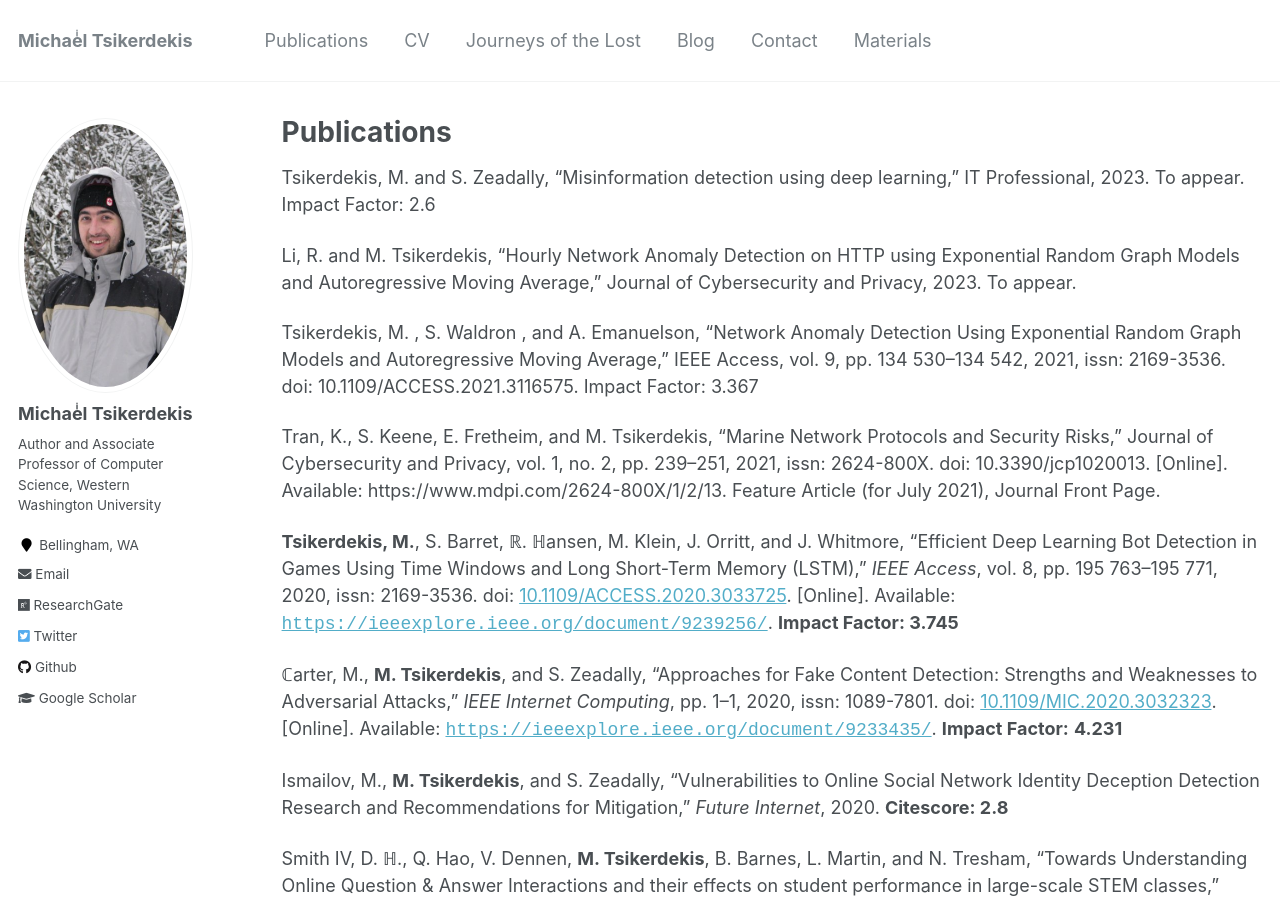
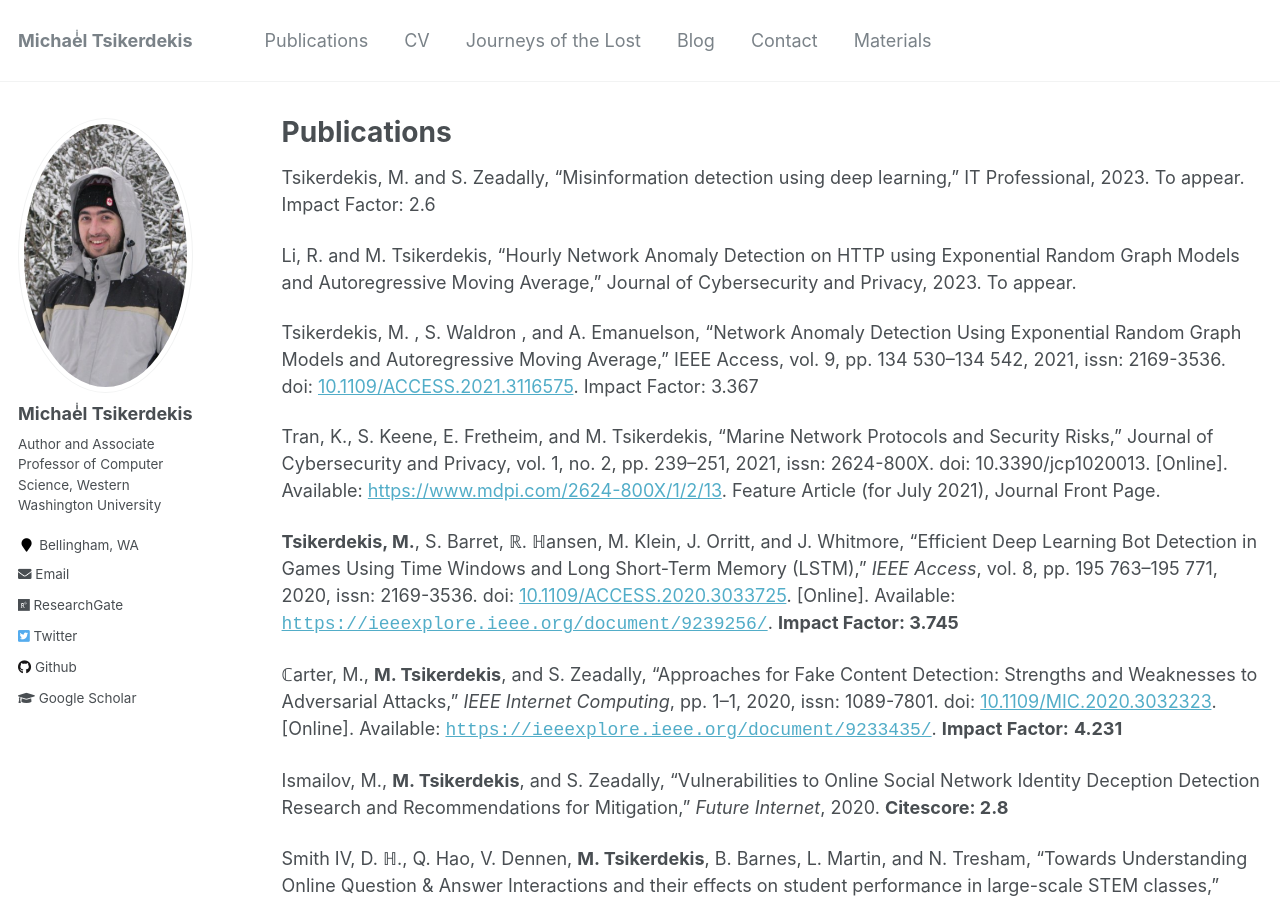
Before and after one commit to tsikerdekis/michael.tsikerdekis.com, a Jekyll site: the page built from _pages/publications.md, in a window 1280 px wide and 900 px high. Built offline with Jekyll 4.4.1, drawn with Linux system fonts in a browser that asks for light colours; part of the change alters nothing that is shown.

```diff
--- a/_pages/publications.md
+++ b/_pages/publications.md
@@ -19,10 +19,10 @@ Tsikerdekis, M. and S. Zeadally, “Misinformation detection using deep learning
 Li, R. and M. Tsikerdekis, “Hourly Network Anomaly Detection on HTTP using Exponential Random Graph Models and Autoregressive Moving Average,”
 Journal of Cybersecurity and Privacy, 2023. To appear.
 
-Tsikerdekis, M. , S. Waldron , and A. Emanuelson, “Network Anomaly Detection Using Exponential Random Graph Models and Autoregressive Moving Average,” IEEE Access, vol. 9, pp. 134 530–134 542, 2021, issn: 2169-3536. doi: 10.1109/ACCESS.2021.3116575. Impact Factor: 3.367
+Tsikerdekis, M. , S. Waldron , and A. Emanuelson, “Network Anomaly Detection Using Exponential Random Graph Models and Autoregressive Moving Average,” IEEE Access, vol. 9, pp. 134 530–134 542, 2021, issn: 2169-3536. doi: [10.1109/ACCESS.2021.3116575](https://doi.org/10.1109/ACCESS.2021.3116575). Impact Factor: 3.367
 
 Tran, K., S. Keene, E. Fretheim, and M. Tsikerdekis, “Marine Network Protocols and Security Risks,” Journal of Cybersecurity and Privacy, vol. 1, no. 2,
-pp. 239–251, 2021, issn: 2624-800X. doi: 10.3390/jcp1020013. [Online]. Available: https://www.mdpi.com/2624-800X/1/2/13. Feature Article (for July
+pp. 239–251, 2021, issn: 2624-800X. doi: 10.3390/jcp1020013. [Online]. Available: [https://www.mdpi.com/2624-800X/1/2/13](https://www.mdpi.com/2624-800X/1/2/13). Feature Article (for July
 2021), Journal Front Page.
 
 <!--l. 236--><p class="noindent" >  <span
```
